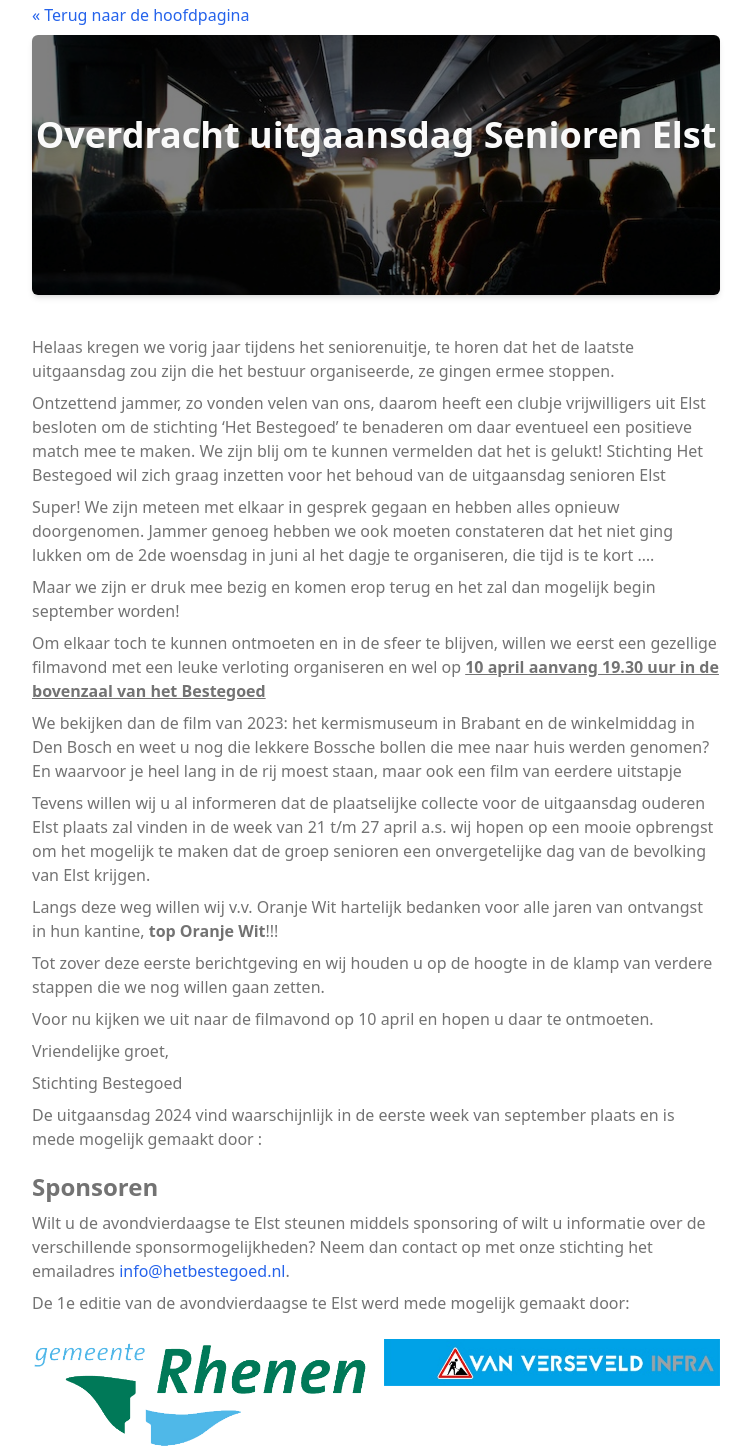
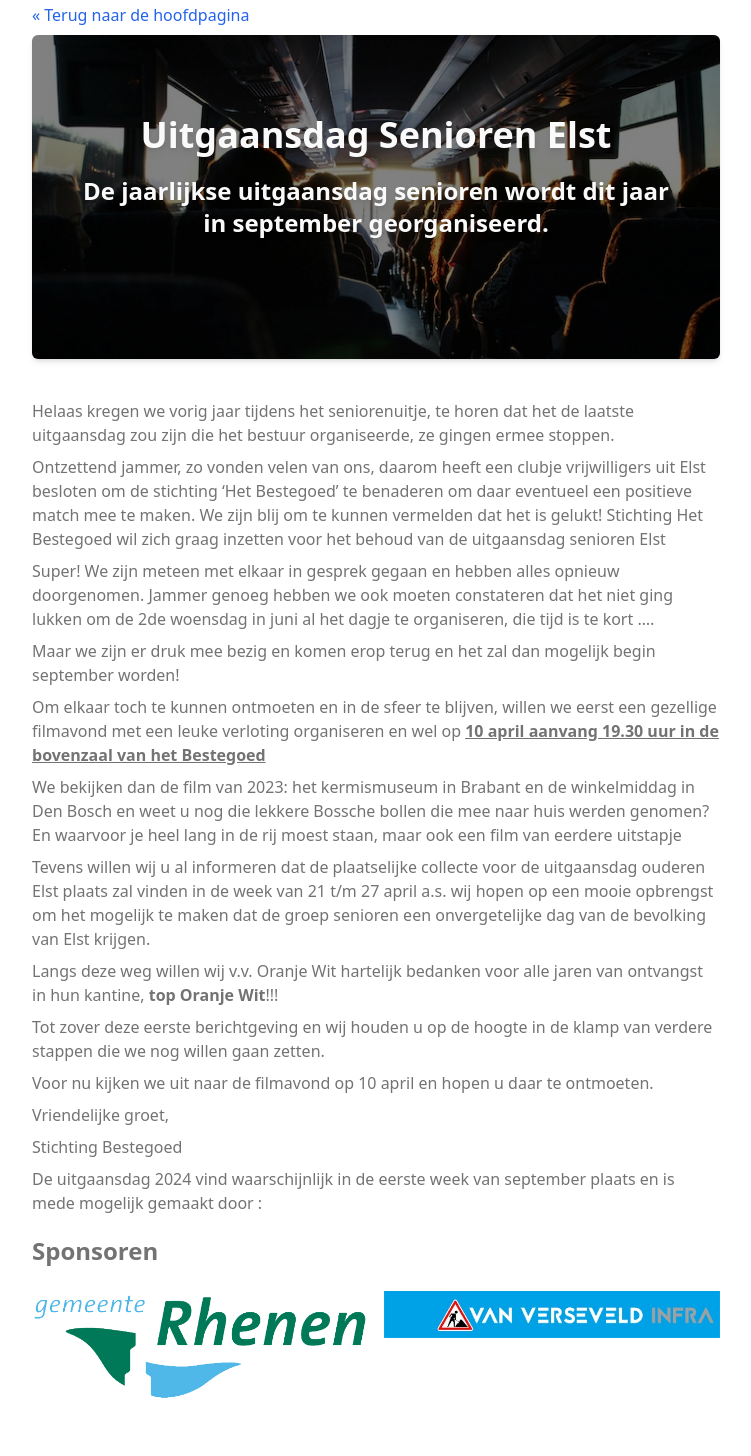
Before and after one commit to hetbestegoed/hetbestegoed.github.io, a website: page uitgaansdag-senioren/index.html in a window 1280 px wide. Shown: the part 77-1533 px from the top of the page, without its empty margins (264-1015 px from the left). Drawn offline with nearby package versions, Linux system fonts and the light colour scheme; files that its build step writes are made by us from their sources.

Commit message:
fix: copy changes

```diff
--- a/index.html
+++ b/index.html
@@ -56,7 +56,9 @@
           <h1 class="text-neutral-50 font-extrabold text-4xl drop-shadow-md">
             Uitgaansdag Senioren Elst
           </h1>
-          <p class="px-10 py-5 text-neutral-50 drop-shadow-md mb-5"></p>
+          <p class="px-10 py-5 text-neutral-50 drop-shadow-md mb-5">
+            De jaarlijkse uitgaansdag senioren wordt dit jaar in september georganiseerd.
+          </p>
           <div
             class="flex flex-col sm:flex-row justify-center space-y-3 sm:space-y-0 sm:space-x-3 px-4 sm:px-0"
           >
--- a/uitgaansdag-senioren/index.html
+++ b/uitgaansdag-senioren/index.html
@@ -7,7 +7,7 @@
 
     <link rel="stylesheet" type="text/css" href="/public/css/styles.css" />
 
-    <title>Overdracht uitgaansdag Senioren Elst</title>
+    <title>Uitgaansdag Senioren Elst</title>
   </head>
 
   <body
@@ -28,11 +28,12 @@
         ></div>
         <div>
           <h1 class="text-neutral-50 font-extrabold text-4xl drop-shadow-md">
-            Overdracht uitgaansdag Senioren Elst
+            Uitgaansdag Senioren Elst
           </h1>
           <p
             class="px-10 py-5 text-neutral-50 drop-shadow-md mb-5 text-2xl font-bold"
           >
+            De jaarlijkse uitgaansdag senioren wordt dit jaar in september georganiseerd.
           </p>
         </div>
       </div>
@@ -101,20 +102,6 @@
       </p>
 
       <h2 class="text-2xl pt-5 font-bold">Sponsoren</h2>
-      <p class="pt-2">
-        Wilt u de avondvierdaagse te Elst steunen middels sponsoring of wilt u
-        informatie over de verschillende sponsormogelijkheden? Neem dan contact
-        op met onze stichting het emailadres
-        <a
-          class="text-blue-600 visited:text-purple-600 focus:underline hover:underline"
-          href="mailto:info@hetbestegoed.nl"
-          >info@hetbestegoed.nl</a
-        >.
-      </p>
-      <p class="pt-2">
-        De 1e editie van de avondvierdaagse te Elst werd mede mogelijk gemaakt
-        door:
-      </p>
       <div class="pt-6 sm:flex sm:space-x-4 space-y-4 sm:space-y-0">
         <div class="sm:w-1/2 flex space-y-4 flex-col items-center">
           <img
```
